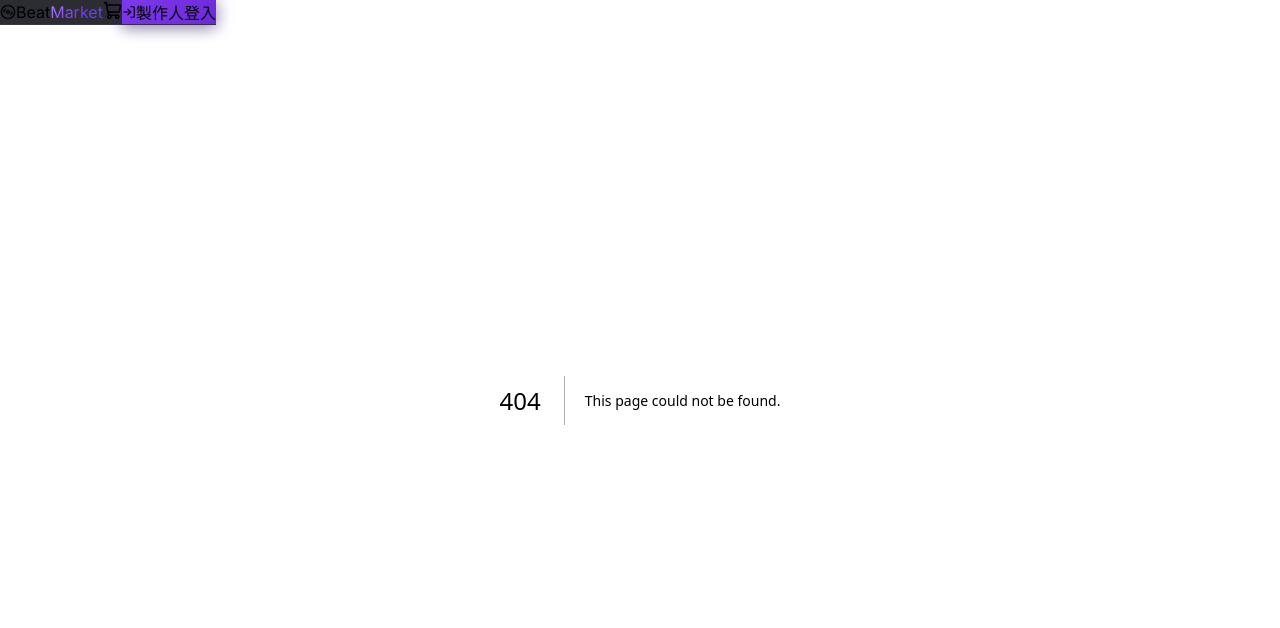
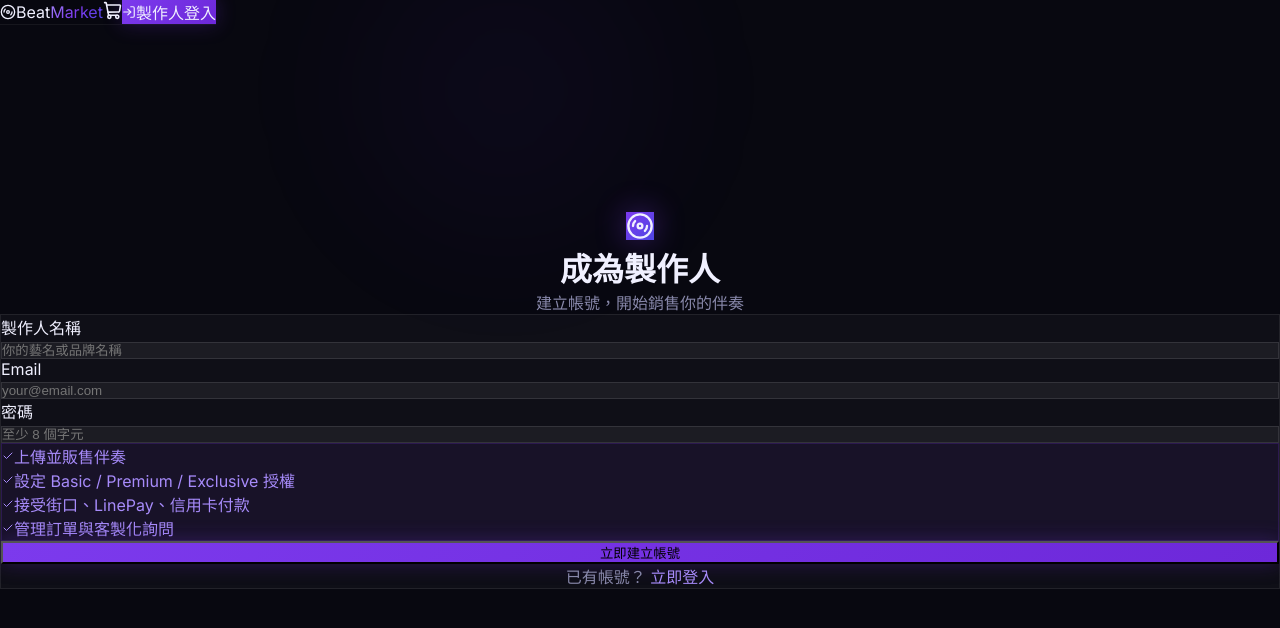
Before and after one commit to ekko0102/beat-marketplace, a Next.js app in the folder frontend/: page /auth/register in a window 1280 px wide. Before the commit this address had no page. Shown: the top 628 px of the page. Built offline with nearby package versions, Linux system fonts and the light colour scheme.

Commit message:
Fix: add missing register page

```diff
--- /dev/null
+++ b/frontend/app/auth/register/page.tsx
@@ -0,0 +1,112 @@
+'use client';
+import { useState } from 'react';
+import Link from 'next/link';
+import { useRouter } from 'next/navigation';
+import { Disc3, Check } from 'lucide-react';
+import { register } from '@/lib/api';
+
+export default function RegisterPage() {
+  const router = useRouter();
+  const [name, setName] = useState('');
+  const [email, setEmail] = useState('');
+  const [password, setPassword] = useState('');
+  const [error, setError] = useState('');
+  const [loading, setLoading] = useState(false);
+
+  const handleSubmit = async (e: React.FormEvent) => {
+    e.preventDefault();
+    setError('');
+    setLoading(true);
+    try {
+      const { token, producer } = await register(name, email, password);
+      localStorage.setItem('token', token);
+      localStorage.setItem('producerName', producer.name);
+      localStorage.setItem('producerId', producer.id);
+      router.push('/dashboard');
+    } catch (err: unknown) {
+      const e = err as { response?: { data?: { message?: string } } };
+      setError(e.response?.data?.message || '註冊失敗，請再試一次');
+    } finally {
+      setLoading(false);
+    }
+  };
+
+  return (
+    <div className="pt-16 min-h-screen flex items-center justify-center px-4" style={{ background: '#080810' }}>
+      {/* Background glow */}
+      <div className="fixed top-[-20%] left-[20%] w-[500px] h-[500px] rounded-full pointer-events-none animate-glow-pulse"
+        style={{ background: 'radial-gradient(circle,rgba(124,58,237,0.12) 0%,transparent 70%)', filter: 'blur(60px)' }} />
+
+      <div className="relative w-full max-w-md">
+        {/* Logo */}
+        <div className="text-center mb-8">
+          <div className="inline-flex w-14 h-14 rounded-2xl items-center justify-center mx-auto mb-4"
+            style={{ background: 'linear-gradient(135deg,#7c3aed,#4f46e5)', boxShadow: '0 0 30px rgba(124,58,237,0.4)' }}>
+            <Disc3 size={28} className="text-white" />
+          </div>
+          <h1 className="text-2xl font-black text-white">成為製作人</h1>
+          <p className="text-sm mt-1" style={{ color: '#8888aa' }}>建立帳號，開始銷售你的伴奏</p>
+        </div>
+
+        <form onSubmit={handleSubmit} className="space-y-4 p-8 rounded-3xl"
+          style={{ background: 'rgba(255,255,255,0.03)', border: '1px solid rgba(255,255,255,0.08)' }}>
+
+          {error && (
+            <div className="px-4 py-3 rounded-xl text-sm"
+              style={{ background: 'rgba(239,68,68,0.1)', border: '1px solid rgba(239,68,68,0.3)', color: '#f87171' }}>
+              {error}
+            </div>
+          )}
+
+          <div>
+            <label className="text-sm font-medium text-white block mb-2">製作人名稱</label>
+            <input type="text" value={name} onChange={(e) => setName(e.target.value)} required
+              placeholder="你的藝名或品牌名稱"
+              className="w-full px-4 py-3 rounded-xl text-white text-sm focus:outline-none transition-all"
+              style={{ background: 'rgba(255,255,255,0.05)', border: '1px solid rgba(255,255,255,0.1)' }} />
+          </div>
+
+          <div>
+            <label className="text-sm font-medium text-white block mb-2">Email</label>
+            <input type="email" value={email} onChange={(e) => setEmail(e.target.value)} required
+              placeholder="your@email.com"
+              className="w-full px-4 py-3 rounded-xl text-white text-sm focus:outline-none"
+              style={{ background: 'rgba(255,255,255,0.05)', border: '1px solid rgba(255,255,255,0.1)' }} />
+          </div>
+
+          <div>
+            <label className="text-sm font-medium text-white block mb-2">密碼</label>
+            <input type="password" value={password} onChange={(e) => setPassword(e.target.value)} required
+              placeholder="至少 8 個字元" minLength={8}
+              className="w-full px-4 py-3 rounded-xl text-white text-sm focus:outline-none"
+              style={{ background: 'rgba(255,255,255,0.05)', border: '1px solid rgba(255,255,255,0.1)' }} />
+          </div>
+
+          {/* What you get */}
+          <div className="py-3 px-4 rounded-xl space-y-2"
+            style={{ background: 'rgba(124,58,237,0.08)', border: '1px solid rgba(124,58,237,0.2)' }}>
+            {['上傳並販售伴奏', '設定 Basic / Premium / Exclusive 授權', '接受街口、LinePay、信用卡付款', '管理訂單與客製化詢問'].map((item) => (
+              <div key={item} className="flex items-center gap-2 text-xs" style={{ color: '#a78bfa' }}>
+                <Check size={12} /> {item}
+              </div>
+            ))}
+          </div>
+
+          <button type="submit" disabled={loading}
+            className="w-full btn-glow py-3.5 text-white font-bold rounded-2xl text-sm disabled:opacity-50 transition-all">
+            {loading
+              ? <span className="flex items-center justify-center gap-2"><div className="w-4 h-4 border-2 border-white/30 border-t-white rounded-full animate-spin" /> 註冊中...</span>
+              : '立即建立帳號'}
+          </button>
+
+          <p className="text-center text-sm" style={{ color: '#8888aa' }}>
+            已有帳號？{' '}
+            <Link href="/auth/login" className="font-medium transition-colors" style={{ color: '#a78bfa' }}>
+              立即登入
+            </Link>
+          </p>
+        </form>
+      </div>
+    </div>
+  );
+}
```
